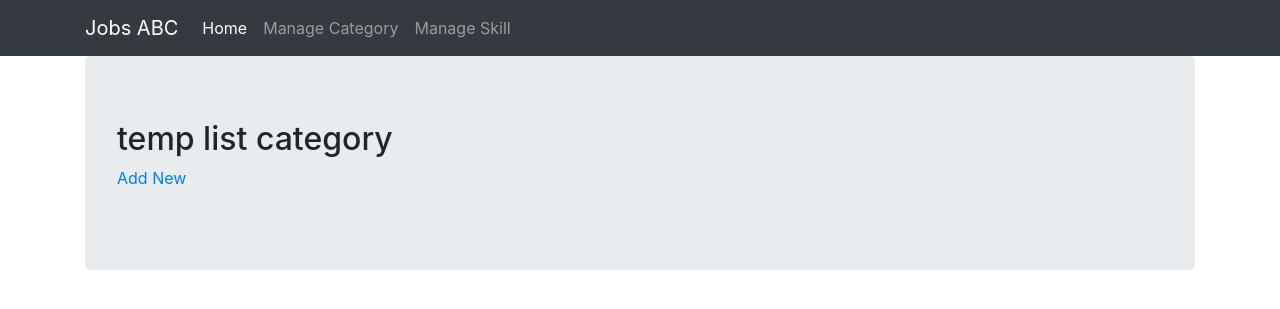
After one commit to janithmalshan/pythonFinalProject, a Django app: page /skills in a window 1280 px wide. The commit adds this page. Shown: the top 309 px of the page. Run offline with Django 3.2, Linux system fonts and the light colour scheme; data that the repository does not hold is empty; some libraries are stand-ins or nearby versions.

Commit message:
Category CRUD

```diff
--- a/jobFinder/jobFinder/urls.py
+++ b/jobFinder/jobFinder/urls.py
@@ -15,7 +15,7 @@ Including another URLconf
 """
 from django.contrib import admin
 from django.urls import path
-from viewer.views import ListJobs, DetailJob, UpdateJob, AddJob, DeleteJob
+from viewer.views import ListJobs, DetailJob, UpdateJob, AddJob, DeleteJob, ListCategories, UpdateCategory, AddCategory, DeleteCategory
 
 urlpatterns = [
     path('admin/', admin.site.urls),
@@ -24,4 +24,9 @@ urlpatterns = [
     path('jobs/<int:pk>/update', UpdateJob.as_view(), name='job_update'),
     path('jobs/create', AddJob.as_view(), name='job_add'),
     path('jobs/<int:pk>/delete', DeleteJob.as_view(), name='job_delete'),
+    path('categories', ListCategories.as_view(), name='categories'),
+    path('categories/<int:pk>/update', UpdateCategory.as_view(), name='category_update'),
+    path('categories/create', AddCategory.as_view(), name='category_add'),
+    path('categories/<int:pk>/delete', DeleteCategory.as_view(), name='category_delete'),
+    path('skills', ListCategories.as_view(), name='skills'),
 ]
--- a/jobFinder/viewer/models.py
+++ b/jobFinder/viewer/models.py
@@ -18,6 +18,7 @@ class Category(models.Model):
 class Skill(models.Model):
     name = models.CharField(max_length=75)
     category = models.ForeignKey(Category, on_delete=models.DO_NOTHING, null=True, blank=True)
+
     # Assume one skill assigned to one category
 
     def __str__(self):
@@ -32,9 +33,9 @@ class Job(models.Model):
     job_desc = models.TextField(null=True, blank=True)
     job_image = models.ImageField(upload_to='images/', null=True, blank=True)
     job_category = models.ForeignKey(Category, on_delete=models.DO_NOTHING, null=True, blank=True)
-    job_skills = models.ManyToManyField(Skill, null=True, blank=True)
+    job_skills = models.ManyToManyField(Skill, blank=True)
+
     # Job has one category and multiple skills
-
 
     def __str__(self):
         return self.title
--- a/jobFinder/viewer/templates/base.html
+++ b/jobFinder/viewer/templates/base.html
@@ -23,7 +23,12 @@
             <a class="nav-item nav-link active" href="{% url 'jobs' %}">
               Home
             </a>
-
+            <a class="nav-item nav-link" href="{% url 'categories' %}">
+              Manage Category
+            </a>
+            <a class="nav-item nav-link" href="{% url 'skills' %}">
+              Manage Skill
+            </a>
           </div>
         </div>
       </div>
--- /dev/null
+++ b/jobFinder/viewer/templates/categories.html
@@ -0,0 +1,22 @@
+{% extends "base.html" %}
+
+{% block content %}
+
+<h2>temp list category</h2>
+
+<a href="{% url 'category_add' %}">Add New</a>
+<ul>
+    {% for a in categories %}
+    <li>
+        <h2>{{a.name}}</h2>
+        <div>
+            <a href="{% url 'category_update' a.id %}">Update</a>
+            <span><b>.</b></span>
+            <a href="{% url 'category_delete' a.id %}">Delete</a>
+        </div>
+    </li>
+    {% endfor %}
+</ul>
+
+
+{% endblock %}
--- a/jobFinder/viewer/templates/create_main_category.html
+++ b/jobFinder/viewer/templates/category_update.html
@@ -2,12 +2,12 @@
 
 {% block content %}
 
-<h2>Add category</h2>
+<h2>Update category</h2>
 
 <form method="post">
     {% csrf_token %}
     {{ form.as_p }}
-    <input type="submit" value="Create" class="btn btn-primary">
+    <input type="submit" value="Update" class="btn btn-primary">
 </form>
 
 
--- a/jobFinder/viewer/templates/jobs.html
+++ b/jobFinder/viewer/templates/jobs.html
@@ -3,6 +3,11 @@
 {% block content %}
 
         <a href="{% url 'job_add' %}">Add New</a>
+        <ul>
+          {% for a in categories %}
+            <li><a href="#">{{a.name}}</a></li>
+          {% endfor %}
+        </ul>
 
         <div style="border: 1px solid #cecece; padding: 16px">
             <h2>Advance Search</h2>
--- a/jobFinder/viewer/views.py
+++ b/jobFinder/viewer/views.py
@@ -1,15 +1,9 @@
-from django.shortcuts import render
-from django.http import HttpResponse
-from django.views import View
 from django.views.generic import TemplateView, ListView, DetailView, UpdateView, CreateView, DeleteView
 from django.urls import reverse_lazy
-from .models import Job
+from .models import Job, Category, Skill
 
 
-def jobs(request):
-    return HttpResponse('Hello')
-
-
+# Jobs
 class ListJobs(ListView):
     template_name = 'jobs.html'
     model = Job
@@ -41,3 +35,31 @@ class DeleteJob(DeleteView):
     model = Job
     success_url = reverse_lazy('jobs')
     context_object_name = 'job'
+
+
+# Job category
+class ListCategories(ListView):
+    template_name = 'categories.html'
+    model = Category
+    context_object_name = 'categories'
+
+
+class UpdateCategory(UpdateView):
+    template_name = 'category_update.html'
+    model = Category
+    success_url = reverse_lazy('categories')
+    fields = '__all__'
+
+
+class AddCategory(CreateView):
+    template_name = 'category_add.html'
+    model = Category
+    success_url = reverse_lazy('categories')
+    fields = '__all__'
+
+
+class DeleteCategory(DeleteView):
+    template_name = 'category_delete.html'
+    model = Category
+    success_url = reverse_lazy('categories')
+    context_object_name = 'category'
```
Also changed, not shown: jobFinder/viewer/templates/category_delete.html (added, +16 -0 lines), jobFinder/viewer/migrations/0008_alter_job_job_skills.py (added), jobFinder/viewer/templates/category_add.html (renamed from jobFinder/viewer/templates/create_sub_category.html).
